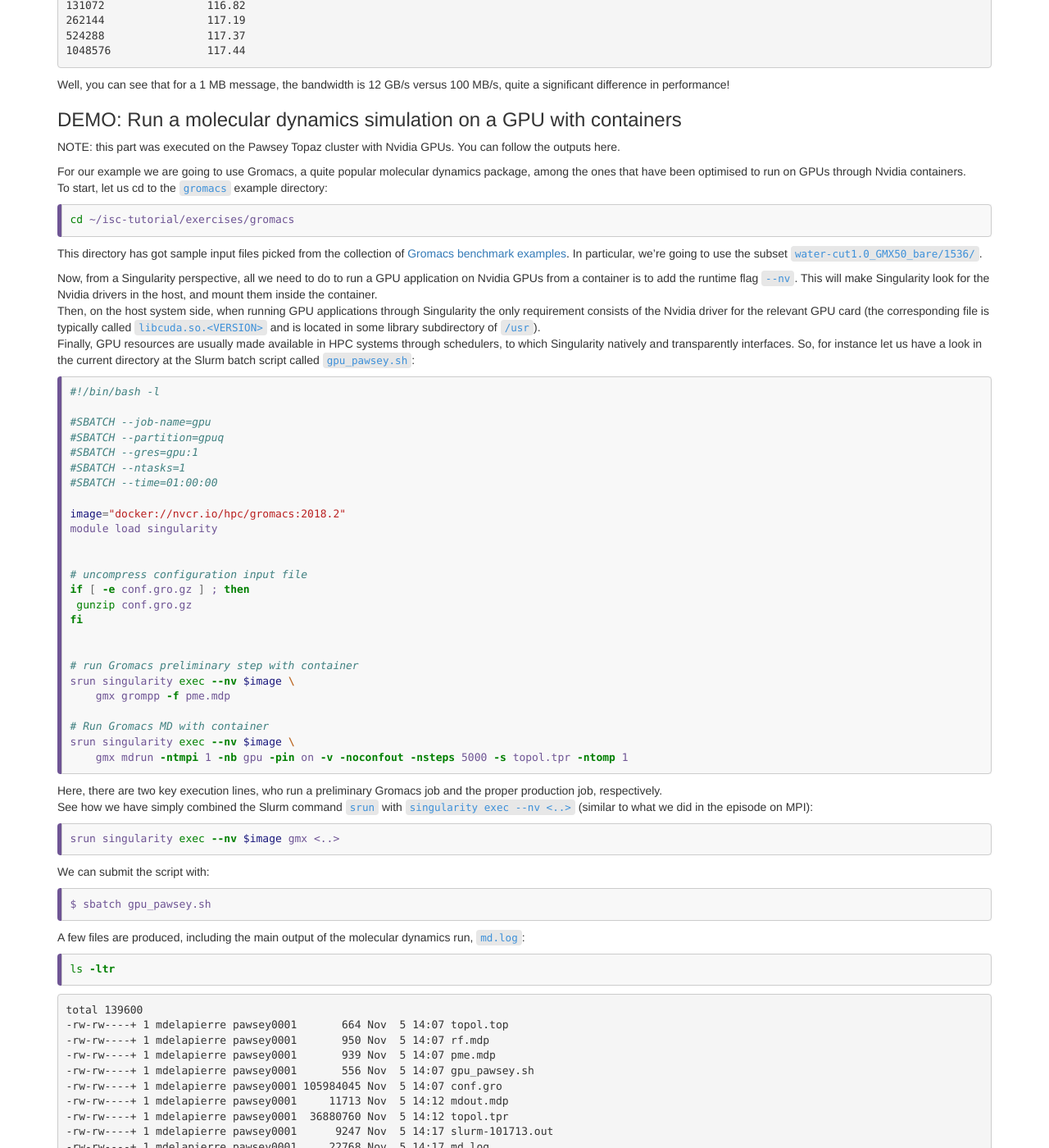
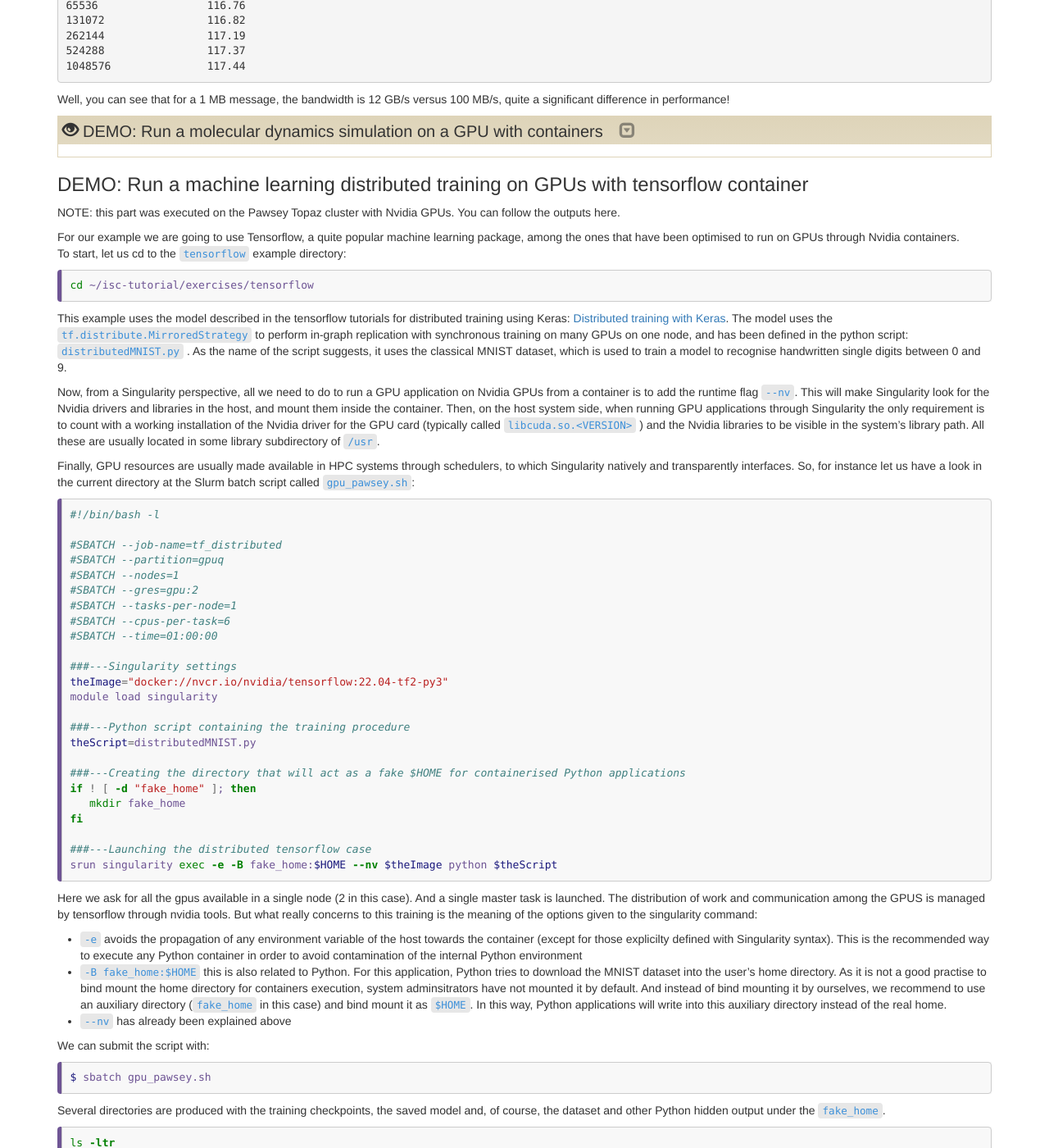
Before and after one commit to supercontainers/isc-tutorial, a Jekyll site: the page built from _episodes/14.hpc.md, in a window 1280 px wide and 1400 px high, scrolled down 5319 px. Shown: the whole window at 82% size. Built offline with Jekyll 4.4.1, drawn with Linux system fonts in a browser that asks for light colours; part of the change alters nothing that is shown; some of the changed text lies outside the part shown.

````diff
--- a/_episodes/14.hpc.md
+++ b/_episodes/14.hpc.md
@@ -34,10 +34,11 @@ Key concepts around the setup for running MPI and GPU enabled containers with Si
 
 ### Configure the MPI/interconnect bind approach
 
-Before we start, let us cd to the `openfoam` example directory:
+Before we start, let us cd to the `openfoam` example directory and set-up the MPI to use:
 
 ```bash
 cd ~/isc-tutorial/exercises/openfoam
+source set-mpi.sh
 ```
 
 Now, suppose you have an MPI installation in your host and a containerised MPI application, built upon MPI libraries that are ABI compatible with the former.
@@ -183,7 +184,7 @@ NTASKS="2"
 image="library://marcodelapierre/beta/openfoam:v2012"
 
 # this configuration depends on the host
-export MPICH_ROOT="/opt/spack"
+export MPICH_ROOT="/opt/intel/oneapi"
 export MPICH_LIBS="$( which mpirun )"
 export MPICH_LIBS="${MPICH_LIBS%/bin/mpirun*}/lib"
 
@@ -356,83 +357,87 @@ As you can see, the difference is negligible!
 -->
 
 
-### DEMO: Run a molecular dynamics simulation on a GPU with containers
+> ## DEMO: Run a molecular dynamics simulation on a GPU with containers
+>
+> NOTE: this part was executed on the Pawsey Topaz cluster with Nvidia GPUs.  You can follow the outputs here.
+>
+> For our example we are going to use Gromacs, a quite popular molecular dynamics package, among the ones that have been optimised to run on GPUs through Nvidia containers.
+> To start, let us cd to the `gromacs` example directory:
+>
+> ```bash
+> cd ~/isc-tutorial/exercises/gromacs
+> ```
+>
+> This directory has got sample input files picked from the collection of [Gromacs benchmark examples](ftp://ftp.gromacs.org/pub/benchmarks/water_GMX50_bare.tar.gz).  In particular, we're going to use the subset `water-cut1.0_GMX50_bare/1536/`.
+>
+> Now, from a Singularity perspective, all we need to do to run a GPU application on Nvidia GPUs from a container is to add the runtime flag `--nv`.  This will make Singularity look for the Nvidia drivers in the host, and mount them inside the container.
+> Then, on the host system side, when running GPU applications through Singularity the only requirement consists of the Nvidia driver for the relevant GPU card (the corresponding file is typically called `libcuda.so.<VERSION>` and is located in some library subdirectory of `/usr`).
+> Finally, GPU resources are usually made available in HPC systems through schedulers, to which Singularity natively and transparently interfaces.  So, for instance let us have a look in the current directory at the Slurm batch script called `gpu_pawsey.sh`:
+>
+> ```bash
+> #!/bin/bash -l
+>
+> #SBATCH --job-name=gpu
+> #SBATCH --partition=gpuq
+> #SBATCH --gres=gpu:1
+> #SBATCH --ntasks=1
+> #SBATCH --time=01:00:00
+>
+> image="docker://nvcr.io/hpc/gromacs:2018.2"
+> module load singularity
+>
+>
+> # uncompress configuration input file
+> if [ -e conf.gro.gz ] ; then
+>  gunzip conf.gro.gz
+> fi
+>
+>
+> # run Gromacs preliminary step with container
+> srun singularity exec --nv $image \
+>     gmx grompp -f pme.mdp
+>
+> # Run Gromacs MD with container
+> srun singularity exec --nv $image \
+>     gmx mdrun -ntmpi 1 -nb gpu -pin on -v -noconfout -nsteps 5000 -s topol.tpr -ntomp 1
+> ```
+>
+> Here, there are two key execution lines, who run a preliminary Gromacs job and the proper production job, respectively.
+> See how we have simply combined the Slurm command `srun` with `singularity exec --nv <..>` (similar to what we did in the episode on MPI):
+>
+> ```bash
+> srun singularity exec --nv $image gmx <..>
+> ```
+>
+> We can submit the script with:
+>
+> ```
+> $ sbatch gpu_pawsey.sh
+> ```
+> {: .bash}
+>
+> A few files are produced, including the main output of the molecular dynamics run, `md.log`:
+>
+> ```bash
+> ls -ltr
+> ```
+> ```output
+> total 139600
+> -rw-rw----+ 1 mdelapierre pawsey0001       664 Nov  5 14:07 topol.top
+> -rw-rw----+ 1 mdelapierre pawsey0001       950 Nov  5 14:07 rf.mdp
+> -rw-rw----+ 1 mdelapierre pawsey0001       939 Nov  5 14:07 pme.mdp
+> -rw-rw----+ 1 mdelapierre pawsey0001       556 Nov  5 14:07 gpu_pawsey.sh
+> -rw-rw----+ 1 mdelapierre pawsey0001 105984045 Nov  5 14:07 conf.gro
+> -rw-rw----+ 1 mdelapierre pawsey0001     11713 Nov  5 14:12 mdout.mdp
+> -rw-rw----+ 1 mdelapierre pawsey0001  36880760 Nov  5 14:12 topol.tpr
+> -rw-rw----+ 1 mdelapierre pawsey0001      9247 Nov  5 14:17 slurm-101713.out
+> -rw-rw----+ 1 mdelapierre pawsey0001     22768 Nov  5 14:17 md.log
+> -rw-rw----+ 1 mdelapierre pawsey0001      1152 Nov  5 14:17 ener.edr
+> -rw-rw----+ 1 mdelapierre pawsey0001      8112 Nov  5 14:17 typical_output.out
+> ```
+>
+{: .solution}
 
-NOTE: this part was executed on the Pawsey Topaz cluster with Nvidia GPUs.  You can follow the outputs here.
-
-For our example we are going to use Gromacs, a quite popular molecular dynamics package, among the ones that have been optimised to run on GPUs through Nvidia containers.
-To start, let us cd to the `gromacs` example directory:
-
-```bash
-cd ~/isc-tutorial/exercises/gromacs
-```
-
-This directory has got sample input files picked from the collection of [Gromacs benchmark examples](ftp://ftp.gromacs.org/pub/benchmarks/water_GMX50_bare.tar.gz).  In particular, we're going to use the subset `water-cut1.0_GMX50_bare/1536/`.
-
-Now, from a Singularity perspective, all we need to do to run a GPU application on Nvidia GPUs from a container is to add the runtime flag `--nv`.  This will make Singularity look for the Nvidia drivers in the host, and mount them inside the container.
-Then, on the host system side, when running GPU applications through Singularity the only requirement consists of the Nvidia driver for the relevant GPU card (the corresponding file is typically called `libcuda.so.<VERSION>` and is located in some library subdirectory of `/usr`).
-Finally, GPU resources are usually made available in HPC systems through schedulers, to which Singularity natively and transparently interfaces.  So, for instance let us have a look in the current directory at the Slurm batch script called `gpu_pawsey.sh`:
-
-```bash
-#!/bin/bash -l
-
-#SBATCH --job-name=gpu
-#SBATCH --partition=gpuq
-#SBATCH --gres=gpu:1
-#SBATCH --ntasks=1
-#SBATCH --time=01:00:00
-
-image="docker://nvcr.io/hpc/gromacs:2018.2"
-module load singularity
-
-
-# uncompress configuration input file
-if [ -e conf.gro.gz ] ; then
- gunzip conf.gro.gz
-fi
-
-
-# run Gromacs preliminary step with container
-srun singularity exec --nv $image \
-    gmx grompp -f pme.mdp
-
-# Run Gromacs MD with container
-srun singularity exec --nv $image \
-    gmx mdrun -ntmpi 1 -nb gpu -pin on -v -noconfout -nsteps 5000 -s topol.tpr -ntomp 1
-```
-
-Here, there are two key execution lines, who run a preliminary Gromacs job and the proper production job, respectively.
-See how we have simply combined the Slurm command `srun` with `singularity exec --nv <..>` (similar to what we did in the episode on MPI):
-
-```bash
-srun singularity exec --nv $image gmx <..>
-```
-
-We can submit the script with:
-
-```
-$ sbatch gpu_pawsey.sh
-```
-{: .bash}
-
-A few files are produced, including the main output of the molecular dynamics run, `md.log`:
-
-```bash
-ls -ltr
-```
-```output
-total 139600
--rw-rw----+ 1 mdelapierre pawsey0001       664 Nov  5 14:07 topol.top
--rw-rw----+ 1 mdelapierre pawsey0001       950 Nov  5 14:07 rf.mdp
--rw-rw----+ 1 mdelapierre pawsey0001       939 Nov  5 14:07 pme.mdp
--rw-rw----+ 1 mdelapierre pawsey0001       556 Nov  5 14:07 gpu_pawsey.sh
--rw-rw----+ 1 mdelapierre pawsey0001 105984045 Nov  5 14:07 conf.gro
--rw-rw----+ 1 mdelapierre pawsey0001     11713 Nov  5 14:12 mdout.mdp
--rw-rw----+ 1 mdelapierre pawsey0001  36880760 Nov  5 14:12 topol.tpr
--rw-rw----+ 1 mdelapierre pawsey0001      9247 Nov  5 14:17 slurm-101713.out
--rw-rw----+ 1 mdelapierre pawsey0001     22768 Nov  5 14:17 md.log
--rw-rw----+ 1 mdelapierre pawsey0001      1152 Nov  5 14:17 ener.edr
-```
 ### DEMO: Run a machine learning distributed training on GPUs with tensorflow container
 
 NOTE: this part was executed on the Pawsey Topaz cluster with Nvidia GPUs.  You can follow the outputs here.
@@ -444,7 +449,7 @@ To start, let us cd to the `tensorflow` example directory:
 cd ~/isc-tutorial/exercises/tensorflow
 ```
 
-This example uses the training procedure described in the tensorflow tutorials for distributed training using Keras: [Distributed training with Keras](https://www.tensorflow.org/tutorials/distribute/keras). The procedure has been included in the python script: `distributedMNIST.py` which, as the name suggests, uses the classical MNIST dataset to train the model to recognise handwritten single digits between 0 and 9.
+This example uses the model described in the tensorflow tutorials for distributed training using Keras: [Distributed training with Keras](https://www.tensorflow.org/tutorials/distribute/keras). The model uses the [`tf.distribute.MirroredStrategy`](https://www.tensorflow.org/api_docs/python/tf/distribute/MirroredStrategy) to perform in-graph replication with synchronous training on many GPUs on one node, and has been defined in the python script: `distributedMNIST.py` . As the name of the script suggests, it uses the classical MNIST dataset, which is used to train a model to recognise handwritten single digits between 0 and 9.
 
 Now, from a Singularity perspective, all we need to do to run a GPU application on Nvidia GPUs from a container is to add the runtime flag `--nv`.  This will make Singularity look for the Nvidia drivers and libraries in the host, and mount them inside the container. Then, on the host system side, when running GPU applications through Singularity the only requirement is to count with a working installation of the Nvidia driver for the GPU card  (typically called `libcuda.so.<VERSION>` ) and the Nvidia libraries to be visible in the system's library path. All these are usually located in some library subdirectory of `/usr`.
 
@@ -468,12 +473,12 @@ module load singularity
 ###---Python script containing the training procedure
 theScript=distributedMNIST.py
 
-###---Creating the directory that will act as a fake home
+###---Creating the directory that will act as a fake $HOME for containerised Python applications
 if ! [ -d "fake_home" ]; then
    mkdir fake_home
 fi
 
-###---Launching the distribute tensorflow case
+###---Launching the distributed tensorflow case
 srun singularity exec -e -B fake_home:$HOME --nv $theImage python $theScript
 ```
 
@@ -488,7 +493,7 @@ We can submit the script with:
 $ sbatch gpu_pawsey.sh
 ```
 
-Several directories are produced with the training checkpoints, the saved model and, of course, the dataset under the `fake_home`.
+Several directories are produced with the training checkpoints, the saved model and, of course, the dataset and other Python hidden output under the `fake_home`.
 
 ```bash
 ls -ltr
````
Also changed, not shown: 6 other files.
